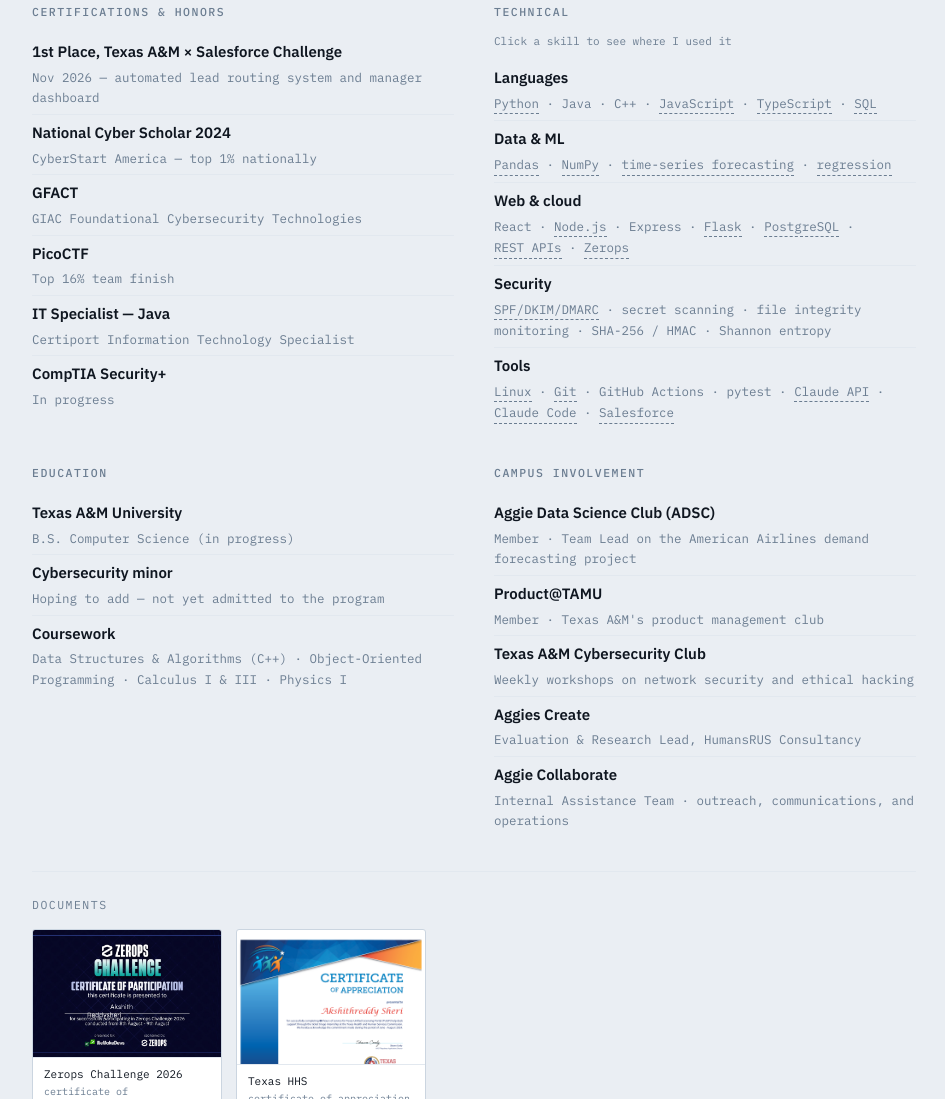
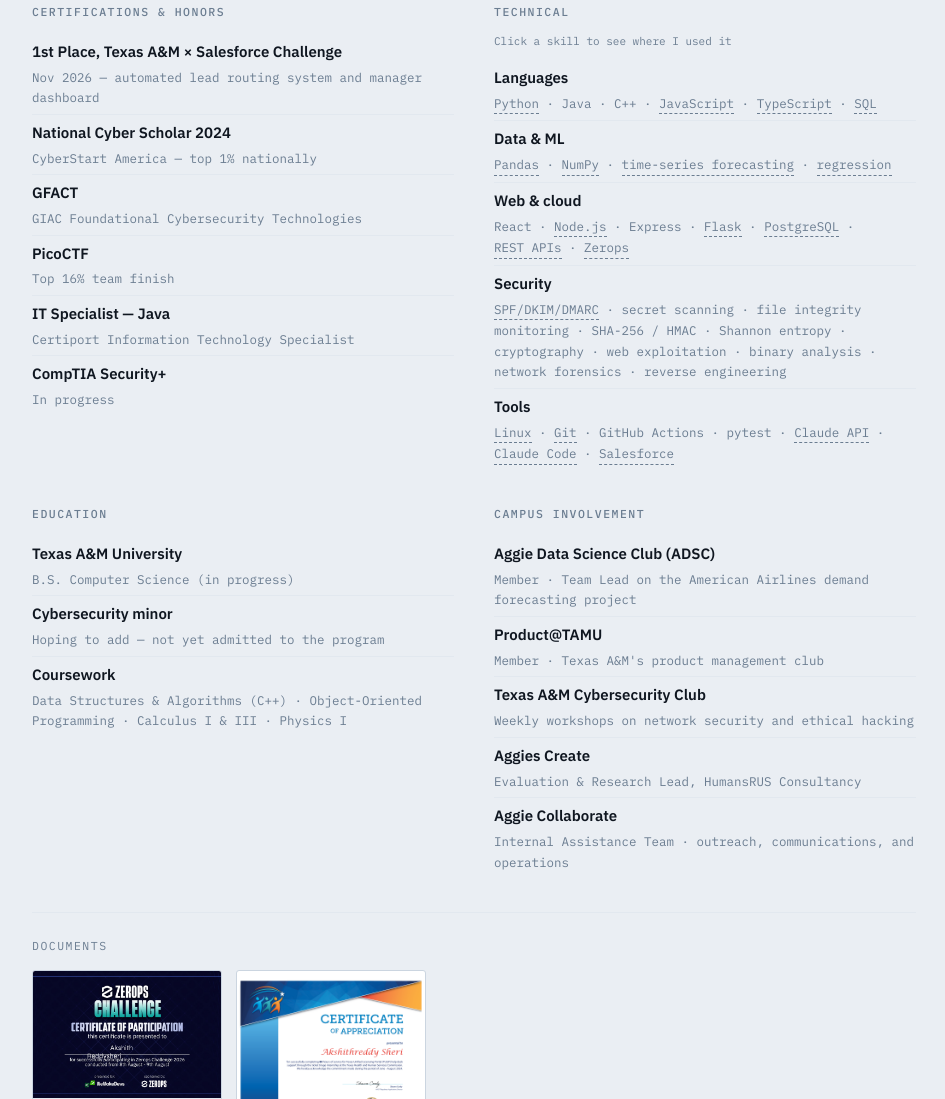
Before and after one commit to arsheri07/arsheri.vercel.app, a plain HTML site: page index.html in a window 1280 px wide. Shown: the part 7044-8143 px from the top of the page, without its empty margins (166-1111 px from the left). Drawn offline with Linux system fonts and the light colour scheme.

Commit message:
Restore security skills Akshith has used
Co-Authored-By: Claude Opus 5.5 <noreply@anthropic.com>

```diff
--- a/index.html
+++ b/index.html
@@ -861,7 +861,7 @@ if(t==='dark')document.documentElement.setAttribute('data-theme','dark');}catch(
           <li><b>Languages</b><span class="kv">Python · Java · C++ · JavaScript · TypeScript · SQL</span></li>
           <li><b>Data &amp; ML</b><span class="kv">Pandas · NumPy · time-series forecasting · regression</span></li>
           <li><b>Web &amp; cloud</b><span class="kv">React · Node.js · Express · Flask · PostgreSQL · REST APIs · Zerops</span></li>
-          <li><b>Security</b><span class="kv">SPF/DKIM/DMARC · secret scanning · file integrity monitoring · SHA-256 / HMAC · Shannon entropy</span></li>
+          <li><b>Security</b><span class="kv">SPF/DKIM/DMARC · secret scanning · file integrity monitoring · SHA-256 / HMAC · Shannon entropy · cryptography · web exploitation · binary analysis · network forensics · reverse engineering</span></li>
           <li><b>Tools</b><span class="kv">Linux · Git · GitHub Actions · pytest · Claude API · Claude Code · Salesforce</span></li>
         </ul>
       </div>
```
Also changed, not shown: 1 other file.
